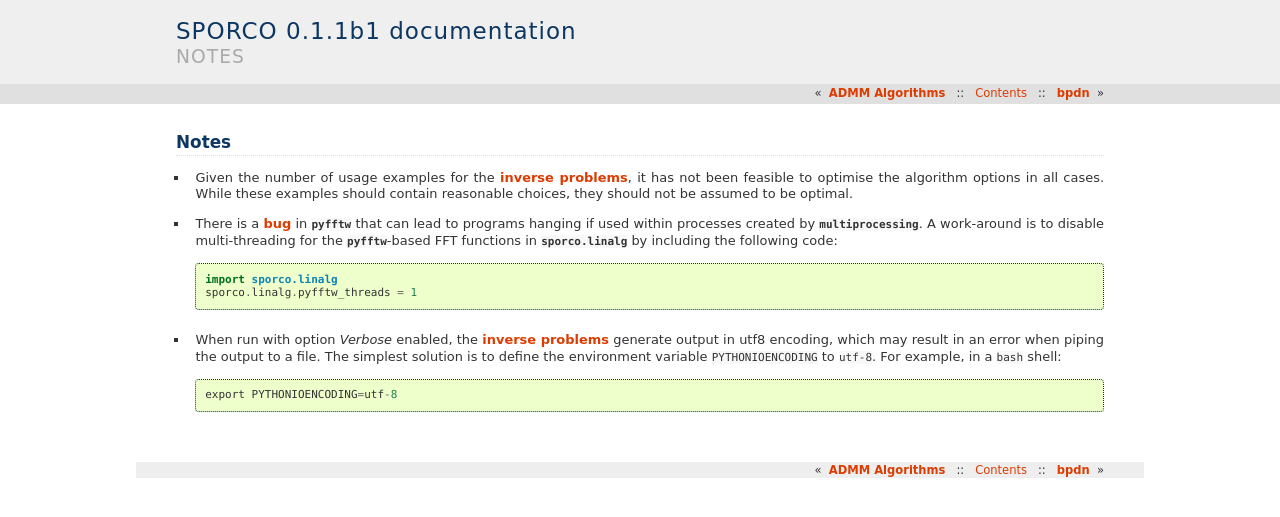
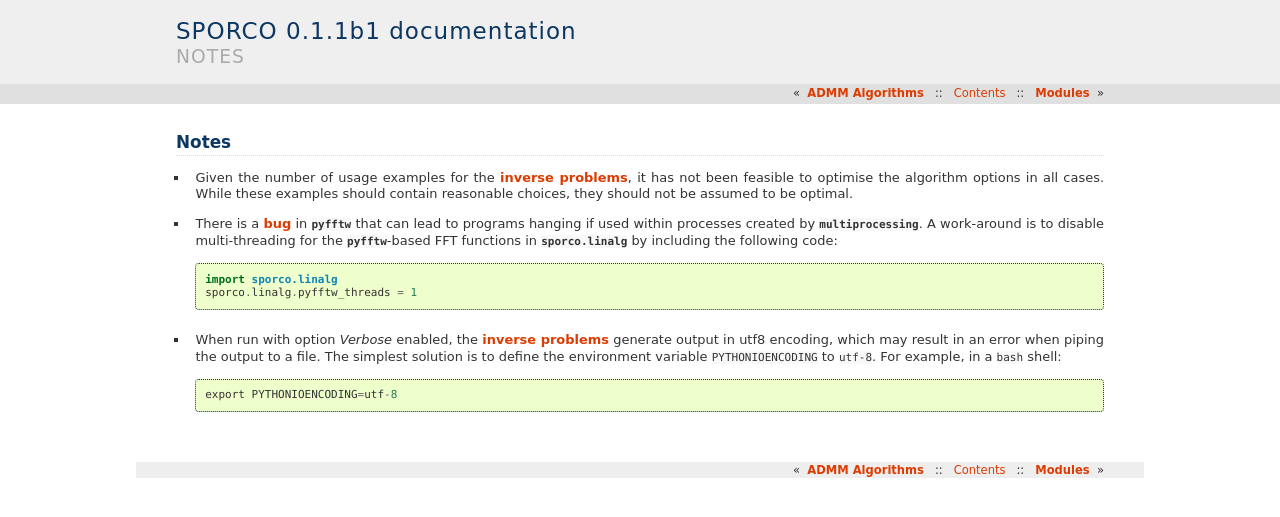
Before and after one commit to bwohlberg/sporco, a Sphinx documentation site: the page built from docs/source/notes.rst, in a window 1280 px wide. Shown: the top 517 px of the page. Built offline with Sphinx 7.4.7, drawn with Linux system fonts in a browser that asks for light colours; pages that are not in the unit, such as notebooks, are missing from menus.

Commit message:
Minor docs structure change.

```diff
--- a/docs/source/notes.rst
+++ b/docs/source/notes.rst
@@ -21,3 +21,9 @@ Notes
   For example, in a ``bash`` shell::
 
       export PYTHONIOENCODING=utf-8
+
+
+.. toctree::
+   :hidden:
+
+   modules
```
